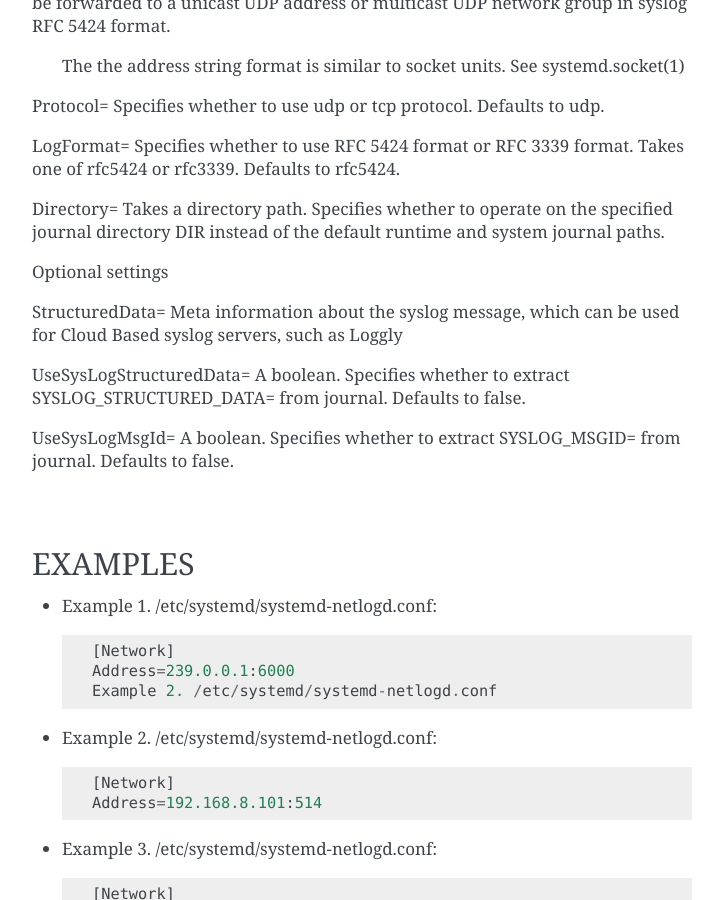
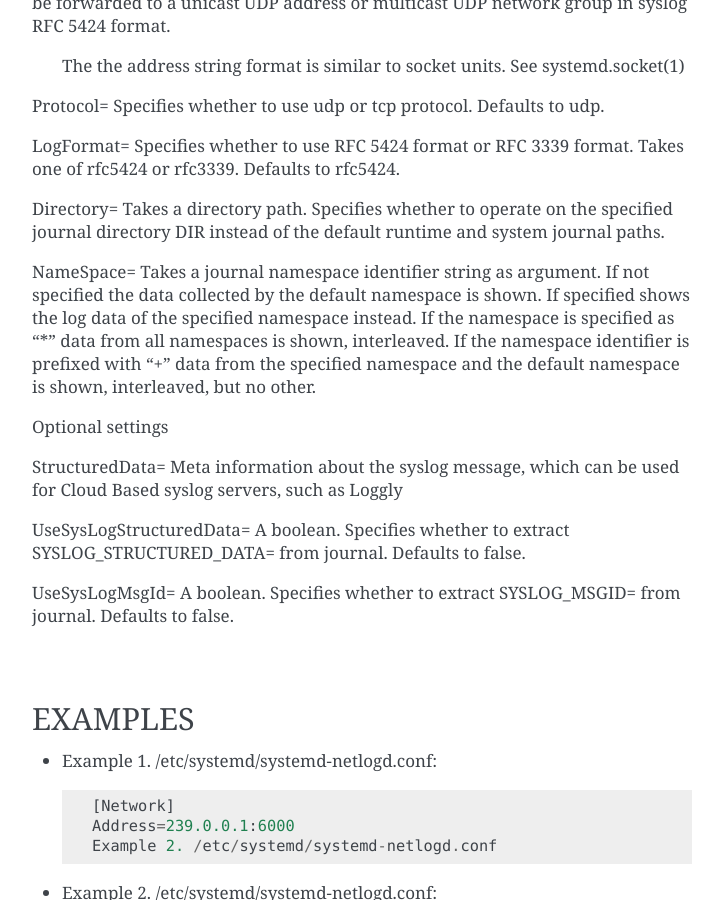
Before and after one commit to systemd/systemd-netlogd, a Sphinx documentation site: the page built from doc/index.rst, in a window 1280 px wide and 900 px high, scrolled down 678 px. Shown: the whole window, without its empty margins (388-1111 px from the left). Built offline with Sphinx 7.4.7, drawn with Linux system fonts in a browser that asks for light colours.

Commit message:
doc: Add NameSpace=

```diff
--- a/doc/index.rst
+++ b/doc/index.rst
@@ -41,6 +41,12 @@ This will create a user systemd-journal-netlog
 
 |   Directory=
           Takes a directory path. Specifies whether to operate on the specified journal directory DIR instead of the default runtime and system journal paths.
+
+|   NameSpace=
+         Takes a journal namespace identifier string as argument. If not specified the data collected by the default namespace is shown.
+         If specified shows the log data of the specified namespace instead. If the namespace is specified as "*" data from all namespaces
+         is shown, interleaved. If the namespace identifier is prefixed with "+" data from the specified namespace and the default namespace is shown,
+         interleaved, but no other.
 
 |  Optional settings
 
```
